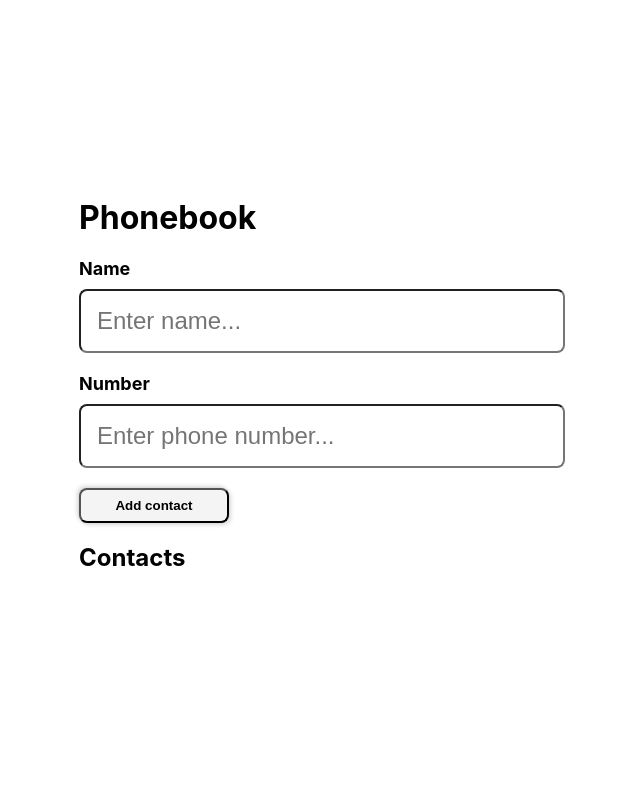
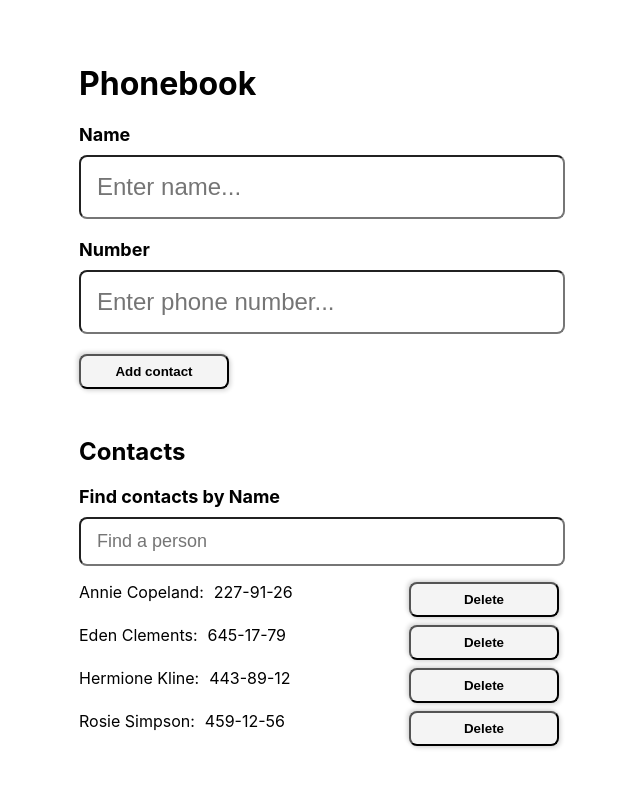
Before and after one commit to annabramarova/goit-react-hw-02-phonebook, a React (Create React App) app: page / in a window 1280 px wide. Shown: the top 788 px of the page, without its empty margins (318-958 px from the left). Built offline with nearby package versions, Linux system fonts and the light colour scheme.

Commit message:
some css

```diff
--- a/src/components/App.jsx
+++ b/src/components/App.jsx
@@ -4,6 +4,7 @@ import contacts from '../data/data.json';
 import { Container, Title, ContactsList} from "./App.styled";
 import ContactForm from './ContactForm'
 import ContactList from './ContactList';
+import Filter from "./Filter";
 
 
 export class App extends Component {
@@ -13,6 +14,10 @@ export class App extends Component {
     filter: ''
   }
 
+  handleChange = e => {
+    const { name, value } = e.target;
+    this.setState({ [name]: value });
+  };
 
 
     handleSubmit = e => {
@@ -30,21 +35,33 @@ export class App extends Component {
     this.setState({ contacts: contactsLists });
   };
 
-   handleDelete = e => {
+  handleDelete = e => {
     this.setState(prevState => ({
       contacts: prevState.contacts.filter(contact => contact.id !== e),
     }));
   };
 
+  getFilteredContacts = () => {
+    const filterContactsList = this.state.contacts.filter(contact => {
+      return contact.name
+        .toLowerCase()
+        .includes(this.state.filter.toLowerCase());
+    });
+
+    return filterContactsList;
+  };
+
   render() {
+    const { filter } = this.state;
+
     return (
       <Container >
         <Title>Phonebook</Title>
         <ContactForm handleSubmit={this.handleSubmit} />
         <ContactsList> Contacts</ContactsList>
-        {/* <Filter filter={filter} handleChange={this.handleChange} /> */}
+        <Filter filter={filter} handleChange={this.handleChange} />
         <ContactList
-          // contacts={this.getFilteredContacts()}
+          contacts={this.getFilteredContacts()}
           handleDelete={this.handleDelete}
         />
       </Container>
--- a/src/components/App.styled.jsx
+++ b/src/components/App.styled.jsx
@@ -6,8 +6,9 @@ const Container = styled.div`
             align-items: start;
             justify-content: center;
             margin: 0 auto;
+            padding: 0 20px;
             width: fit-content;
-            height: 100vh;
+            height: 100%;
             font-size: 40;
 
 
@@ -15,10 +16,13 @@ const Container = styled.div`
 `;
 
 const Title = styled.h1`
+margin-top:2em;
 font-size: 40;
             color: #010101;`
 
 const ContactsList = styled.h2`
+margin-top: 2em;
 font-size: 40;
-            color: #010101;`
+color: #010101;`
+
 export { Container, Title, ContactsList};
--- a/src/components/ContactList/ContactList.styled.jsx
+++ b/src/components/ContactList/ContactList.styled.jsx
@@ -3,6 +3,8 @@ import styled from '@emotion/styled';
 
 const List = styled.ul`
   display: flex;
+  width: 100%;
+  max-width: 480px;
   flex-direction: column;
   gap: 8px;
   list-style: none;
@@ -10,15 +12,34 @@ const List = styled.ul`
 `;
 
 const ListItem = styled.li`
-  display: flex;
+display: flex;
 `;
 
 const ListText = styled.p`
-  margin-left: 20px;
+
+  display: inline-flex;
+  margin:0;
+
+  margin-right: 10px;
+
+  flex-direction: column;
 `;
 
 const Button = styled.button`
+  cursor: pointer;
+padding: 8px 12px;
+width: 150px;
+color: #000;
+border-radius: 8px;
+font-weight: bold;
+background: #f4f4f4;
+margin-left: auto;
+  box-shadow:  2px 2px 4px rgba(0, 0, 0, 0.15),
+    -2px -2px 4px rgba(0, 0, 0, 0.15);
 
+     &:active{
+    box-shadow:  inset 2px 2px 4px rgba(0, 0, 0, 0.15),
+    inset -2px -2px 4px rgba(0, 0, 0, 0.15);}
 `;
 
 export { List, ListItem, ListText, Button };
--- a/src/components/Filter/Filter.jsx
+++ b/src/components/Filter/Filter.jsx
@@ -0,0 +1,23 @@
+import propTypes from 'prop-types';
+import { Fragment } from 'react';
+import { FilterName, Label} from './Filter.styled'
+
+const Filter = ({ filter, handleChange }) => (
+  <Fragment>
+    <Label>Find contacts by Name </Label>
+    <FilterName
+      type="text"
+      name="filter"
+      placeholder="Find a person"
+      value={filter}
+      onChange={handleChange}
+    />
+  </Fragment>
+);
+
+Filter.propTypes = {
+  filter: propTypes.string.isRequired,
+  handleChange: propTypes.func.isRequired,
+};
+
+export default Filter;
--- a/src/components/Filter/Filter.styled.jsx
+++ b/src/components/Filter/Filter.styled.jsx
@@ -0,0 +1,20 @@
+import styled from '@emotion/styled';
+
+const FilterName = styled.input`
+  display: block;
+margin-top: 10px;
+padding: 12px 16px;
+width: 450px;
+font-size: 18px;
+color: gray;
+background-color: #fff;
+border-radius: 8px;`
+
+const Label = styled.label`
+font-size: 18px;
+font-weight: bold;
+`;
+
+
+
+export { FilterName, Label};
--- a/src/components/Filter/index.js
+++ b/src/components/Filter/index.js
@@ -0,0 +1 @@
+export { default } from './Filter'
```
